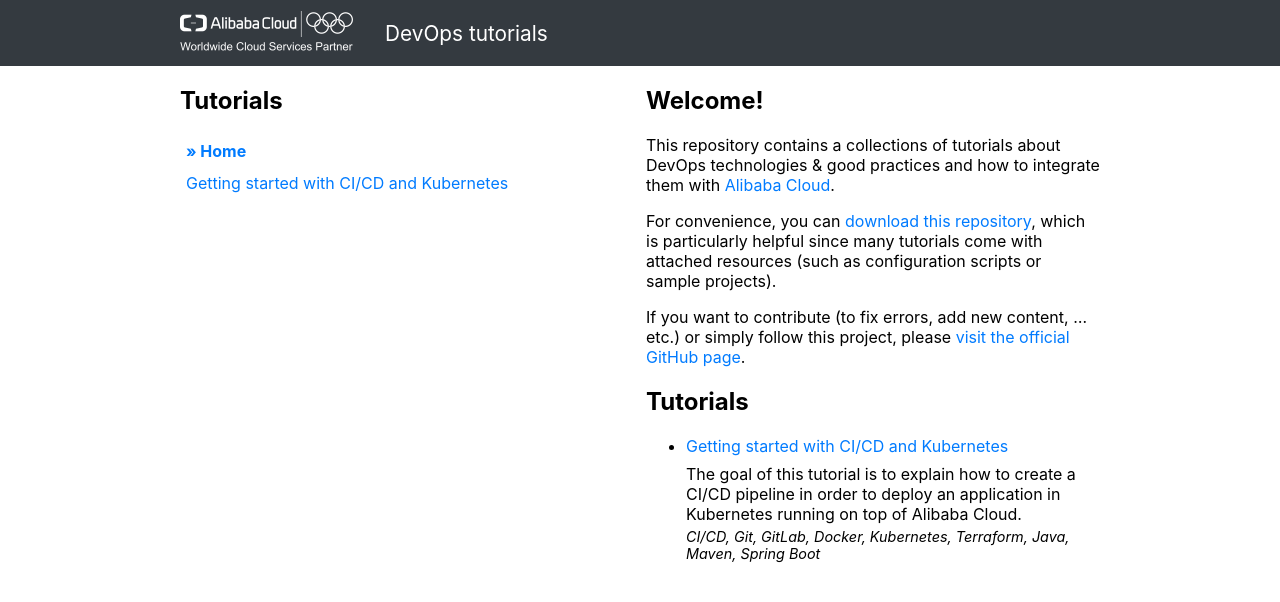
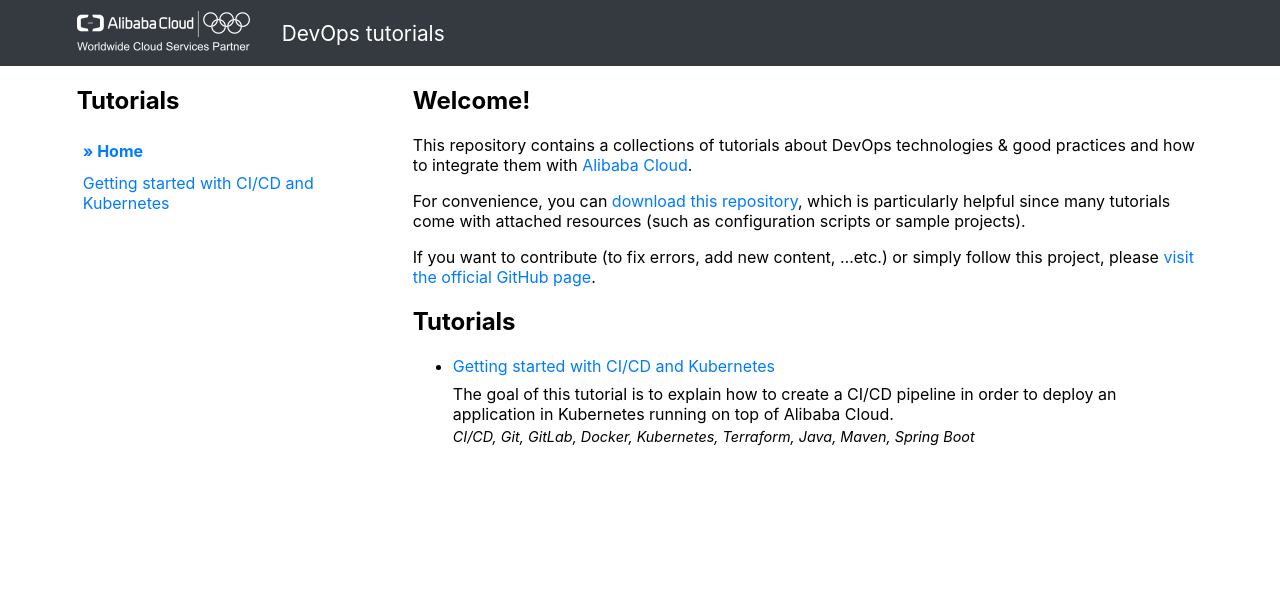
Before and after one commit to alibabacloud-howto/devops, a Jekyll site: the page built from index.md, in a window 1280 px wide. Shown: the top 602 px of the page. Built offline with Jekyll 4.4.1, drawn with Linux system fonts in a browser that asks for light colours; our own code applies the rules of GitHub Pages for plain Markdown files.

Commit message:
Improve the liquid style.

```diff
--- a/assets/css/default.css
+++ b/assets/css/default.css
@@ -30,7 +30,7 @@
     color: white;
 
     height: 50px;
-    padding: 8px 180px;
+    padding: 8px 6%;
 }
 
 #header_logo > img {
@@ -48,17 +48,16 @@
     flex: 1;
     display: flex;
     flex-direction: row;
-
-    padding-left: 180px;
-    padding-right: 180px;
 }
 
 nav {
     display: flex;
     flex-direction: column;
 
-    min-width: 450px;
+    width: 25%;
     padding-right: 16px;
+    padding-left: 6%;
+    overflow-y: auto;
 }
 
 nav > a {
@@ -79,9 +78,14 @@
     content: "\BB";
 }
 
-section {
+article {
     flex: 1;
-    padding-top: 32px;
+    overflow-y: auto;
+    padding-right: 6%;
+}
+
+article pre.highlight {
+    overflow-x: auto;
 }
 
 .index_tutorial_description {
```
